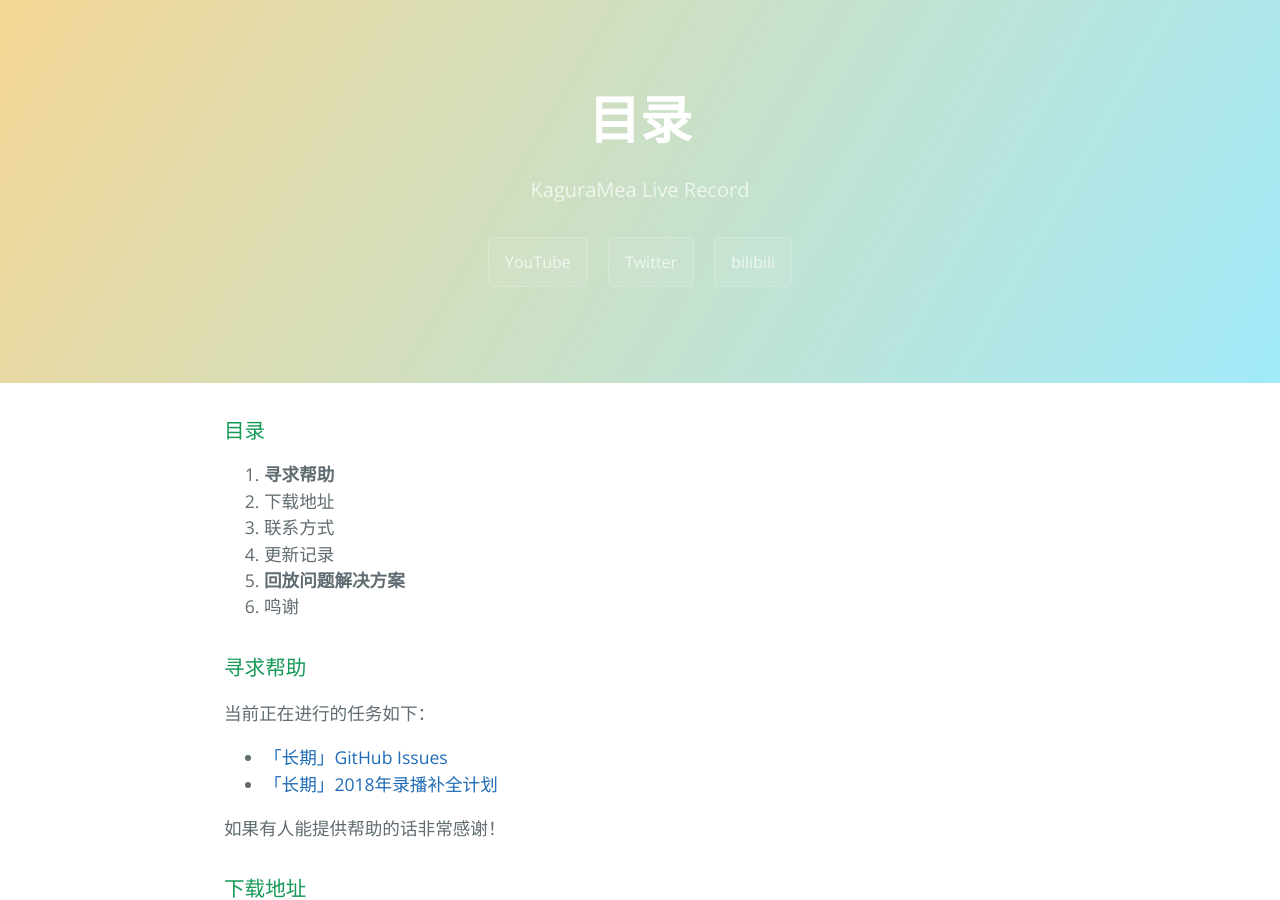
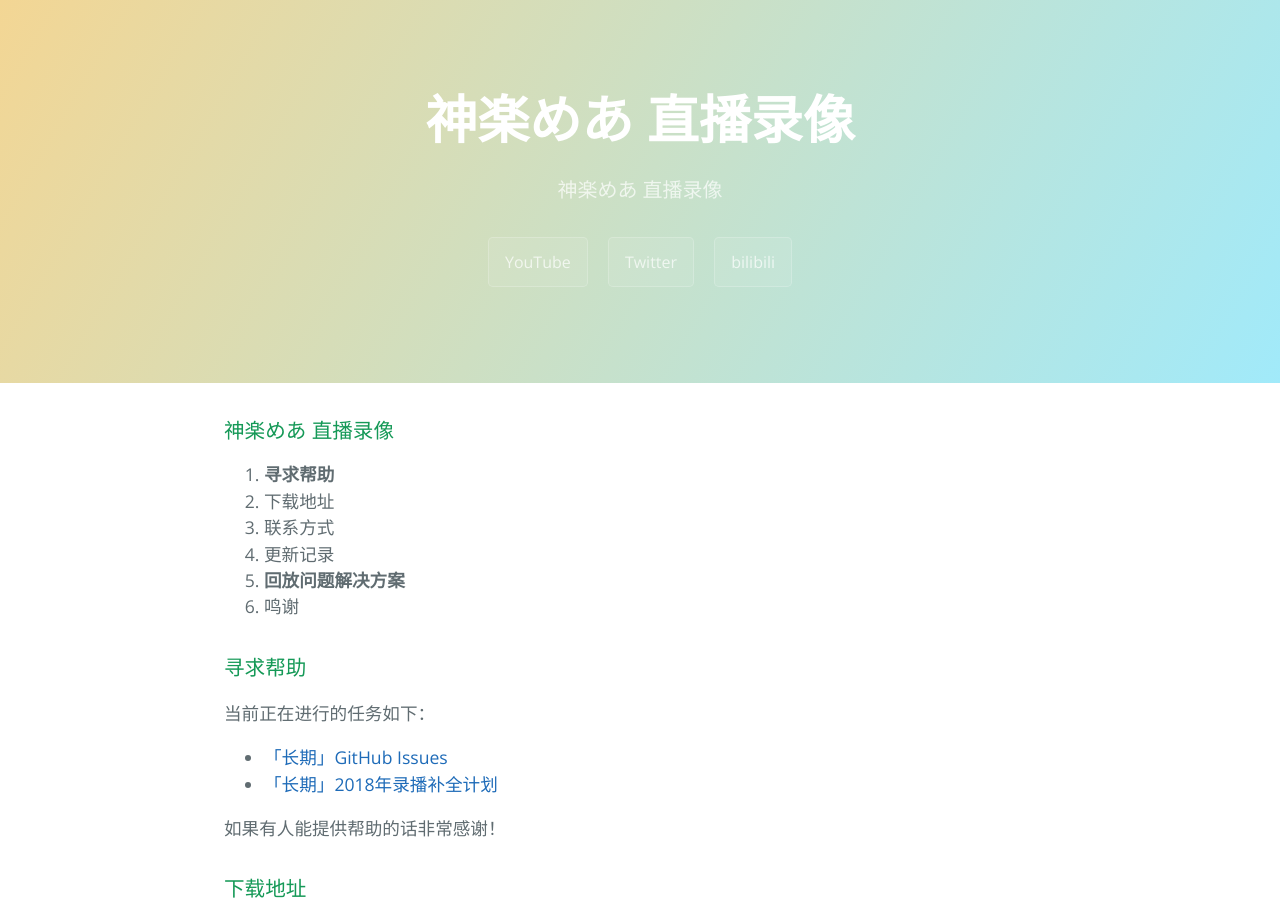
Before and after one commit to kaguramea-record/kaguramea-record.github.io, a Jekyll site: the page built from index.md, in a window 1280 px wide and 900 px high. Built offline with Jekyll 4.4.1, drawn with Linux system fonts in a browser that asks for light colours; our own code applies the rules of GitHub Pages for plain Markdown files.

```diff
--- a/_config.yml
+++ b/_config.yml
@@ -1,5 +1,5 @@
-title: 神楽めあ 直播录像
-description: KaguraMea Live Record
+title: KaguraMea Live Record
+description: 神楽めあ 直播录像
 show_downloads: true
 google_analytics: UA-138299941-2
 theme: jekyll-theme-cayman
--- a/index.md
+++ b/index.md
@@ -2,7 +2,7 @@
 layout: default
 ---
 
-### 目录
+### 神楽めあ 直播录像
 
 1. **寻求帮助**
 2. 下载地址
```
Also changed, not shown: assets/css/head-bg.jpg (deleted).
